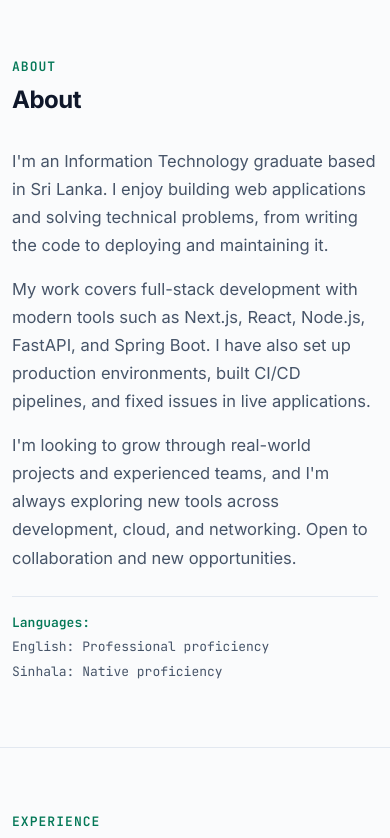
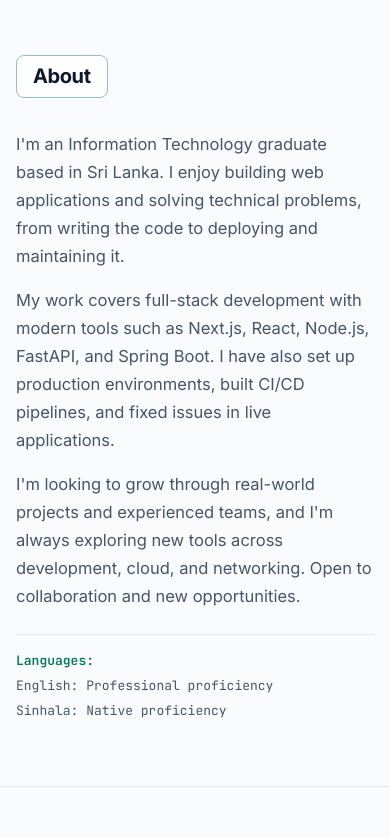
Before and after one commit to SachinthaX/sachinthax-portfolio, an Astro site: page / in a window 390 px wide. Shown: the part 1000-1838 px from the top of the page. Built offline with nearby package versions, Linux system fonts and the light colour scheme; Astro itself is replaced by a stand-in of ours; a web font is replaced by a local one.

Commit message:
polish: refine mobile spacing, center About layout, outline section titles

```diff
--- a/src/components/About.astro
+++ b/src/components/About.astro
@@ -3,7 +3,7 @@ import type { LanguageItem } from "../data/content";
 
 interface Props {
   id: string;
-  eyebrow: string;
+  eyebrow?: string;
   heading: string;
   paragraphs: string[];
   languages: LanguageItem[];
@@ -13,9 +13,9 @@ const { id, eyebrow, heading, paragraphs, languages } = Astro.props;
 ---
 
 <section id={id} class="section" aria-labelledby="about-heading">
-  <div class="container">
-    <div class="section-header">
-      <p class="eyebrow">{eyebrow}</p>
+  <div class="container about-grid">
+    <div class="section-header about-header">
+      {eyebrow && <p class="eyebrow">{eyebrow}</p>}
       <h2 id="about-heading" class="section-title">
         {heading}
       </h2>
@@ -46,9 +46,21 @@ const { id, eyebrow, heading, paragraphs, languages } = Astro.props;
 </section>
 
 <style>
+  .about-grid {
+    display: grid;
+    grid-template-columns: minmax(0, 0.92fr) minmax(0, 2fr);
+    gap: var(--space-12);
+    align-items: center;
+  }
+
+  .about-header {
+    margin-bottom: 0;
+  }
+
   .about-body {
     display: grid;
     gap: var(--space-4);
+    min-width: 0;
   }
 
   .about-body p {
@@ -92,6 +104,18 @@ const { id, eyebrow, heading, paragraphs, languages } = Astro.props;
     gap: var(--space-2);
   }
 
+  @media (max-width: 840px) {
+    .about-grid {
+      grid-template-columns: 1fr;
+      gap: var(--space-8);
+      align-items: start;
+    }
+
+    .about-body {
+      max-width: none;
+    }
+  }
+
   @media (max-width: 640px) {
     .about-languages {
       flex-direction: column;
--- a/src/components/Credentials.astro
+++ b/src/components/Credentials.astro
@@ -3,7 +3,7 @@ import type { CertificationItem, EducationItem } from "../data/content";
 
 interface Props {
   id: string;
-  eyebrow: string;
+  eyebrow?: string;
   heading: string;
   certifications: CertificationItem[];
   education: EducationItem[];
@@ -15,7 +15,7 @@ const { id, eyebrow, heading, certifications, education } = Astro.props;
 <section id={id} class="section" aria-labelledby="credentials-heading">
   <div class="container">
     <div class="section-header">
-      <p class="eyebrow">{eyebrow}</p>
+      {eyebrow && <p class="eyebrow">{eyebrow}</p>}
       <h2 id="credentials-heading" class="section-title">
         {heading}
       </h2>
--- a/src/components/Experience.astro
+++ b/src/components/Experience.astro
@@ -3,7 +3,7 @@ import type { ExperienceItem } from "../data/content";
 
 interface Props {
   id: string;
-  eyebrow: string;
+  eyebrow?: string;
   heading: string;
   items: ExperienceItem[];
 }
@@ -14,7 +14,7 @@ const { id, eyebrow, heading, items } = Astro.props;
 <section id={id} class="section" aria-labelledby="experience-heading">
   <div class="container">
     <div class="section-header">
-      <p class="eyebrow">{eyebrow}</p>
+      {eyebrow && <p class="eyebrow">{eyebrow}</p>}
       <h2 id="experience-heading" class="section-title">
         {heading}
       </h2>
--- a/src/components/Hero.astro
+++ b/src/components/Hero.astro
@@ -297,7 +297,7 @@ const restLine = hasGreetingSplit
     }
 
     .hero-title {
-      font-size: clamp(1.45rem, 6vw, 2.5rem);
+      font-size: clamp(1.4rem, 5.8vw, 2.5rem);
     }
   }
 
--- a/src/components/Projects.astro
+++ b/src/components/Projects.astro
@@ -3,7 +3,7 @@ import type { ProjectItem } from "../data/content";
 
 interface Props {
   id: string;
-  eyebrow: string;
+  eyebrow?: string;
   heading: string;
   items: ProjectItem[];
 }
@@ -14,7 +14,7 @@ const { id, eyebrow, heading, items } = Astro.props;
 <section id={id} class="section" aria-labelledby="projects-heading">
   <div class="container">
     <div class="section-header">
-      <p class="eyebrow">{eyebrow}</p>
+      {eyebrow && <p class="eyebrow">{eyebrow}</p>}
       <h2 id="projects-heading" class="section-title">
         {heading}
       </h2>
--- a/src/components/Skills.astro
+++ b/src/components/Skills.astro
@@ -3,7 +3,7 @@ import type { SkillGroup } from "../data/content";
 
 interface Props {
   id: string;
-  eyebrow: string;
+  eyebrow?: string;
   heading: string;
   groups: SkillGroup[];
 }
@@ -14,7 +14,7 @@ const { id, eyebrow, heading, groups } = Astro.props;
 <section id={id} class="section" aria-labelledby="skills-heading">
   <div class="container">
     <div class="section-header">
-      <p class="eyebrow">{eyebrow}</p>
+      {eyebrow && <p class="eyebrow">{eyebrow}</p>}
       <h2 id="skills-heading" class="section-title">
         {heading}
       </h2>
--- a/src/data/content.ts
+++ b/src/data/content.ts
@@ -123,18 +123,16 @@ export const hero = {
 };
 
 export const sectionHeaders = {
-  about: { eyebrow: "About", heading: "About" },
-  experience: { eyebrow: "Experience", heading: "Experience" },
-  projects: { eyebrow: "Projects", heading: "Projects" },
-  skills: { eyebrow: "Skills", heading: "Skills" },
+  about: { heading: "About" },
+  experience: { heading: "Experience" },
+  projects: { heading: "Projects" },
+  skills: { heading: "Skills" },
   credentials: {
-    eyebrow: "Credentials",
     heading: "Certifications and Education",
   },
 } as const;
 
 export const about = {
-  eyebrow: sectionHeaders.about.eyebrow,
   heading: sectionHeaders.about.heading,
   paragraphs: [
     "I'm an Information Technology graduate based in Sri Lanka. I enjoy building web applications and solving technical problems, from writing the code to deploying and maintaining it.",
@@ -271,12 +269,12 @@ export const certifications: CertificationItem[] = [
     date: "Oct 2025",
   },
   {
-    title: "AWS Cloud Fundamentals (14 modules)",
+    title: "AWS Cloud Fundamentals",
     issuer: "AWS Training",
     date: "2025",
   },
   {
-    title: "Microsoft Azure Fundamentals (8 modules)",
+    title: "Microsoft Azure Fundamentals",
     issuer: "Microsoft Learn",
     date: "2025",
   },
--- a/src/pages/index.astro
+++ b/src/pages/index.astro
@@ -36,7 +36,6 @@ import {
 
   <About
     id="about"
-    eyebrow={about.eyebrow}
     heading={about.heading}
     paragraphs={about.paragraphs}
     languages={about.languages}
@@ -44,28 +43,24 @@ import {
 
   <Experience
     id="experience"
-    eyebrow={sectionHeaders.experience.eyebrow}
     heading={sectionHeaders.experience.heading}
     items={experience}
   />
 
   <Projects
     id="projects"
-    eyebrow={sectionHeaders.projects.eyebrow}
     heading={sectionHeaders.projects.heading}
     items={projects}
   />
 
   <Skills
     id="skills"
-    eyebrow={sectionHeaders.skills.eyebrow}
     heading={sectionHeaders.skills.heading}
     groups={skillGroups}
   />
 
   <Credentials
     id="credentials"
-    eyebrow={sectionHeaders.credentials.eyebrow}
     heading={sectionHeaders.credentials.heading}
     certifications={certifications}
     education={education}
--- a/src/styles/global.css
+++ b/src/styles/global.css
@@ -111,13 +111,13 @@ html:not(.js) .js-only {
 
 /* Layout containers */
 .container {
-  width: min(var(--container-max), calc(100% - var(--space-8)));
+  width: min(var(--container-max), calc(100% - var(--space-12)));
   margin-inline: auto;
 }
 
-@media (max-width: 480px) {
+@media (max-width: 640px) {
   .container {
-    width: calc(100% - var(--space-6));
+    width: calc(100% - var(--space-8));
   }
 }
 
@@ -154,6 +154,18 @@ html:not(.js) .js-only {
   font-weight: 700;
   line-height: 1.2;
   letter-spacing: -0.02em;
+}
+
+.section-header .section-title {
+  display: inline-block;
+  max-width: 100%;
+  padding: var(--space-2) var(--space-4);
+  border: 1px solid var(--border-control);
+  border-color: color-mix(in srgb, var(--accent) 35%, var(--border));
+  border-radius: var(--radius-control);
+  background-color: var(--surface);
+  font-size: clamp(1.25rem, 2.2vw, 1.625rem);
+  line-height: 1.25;
 }
 
 /* Shared surface cards, chips, and buttons */
```
Also changed, not shown: 1 other file.
